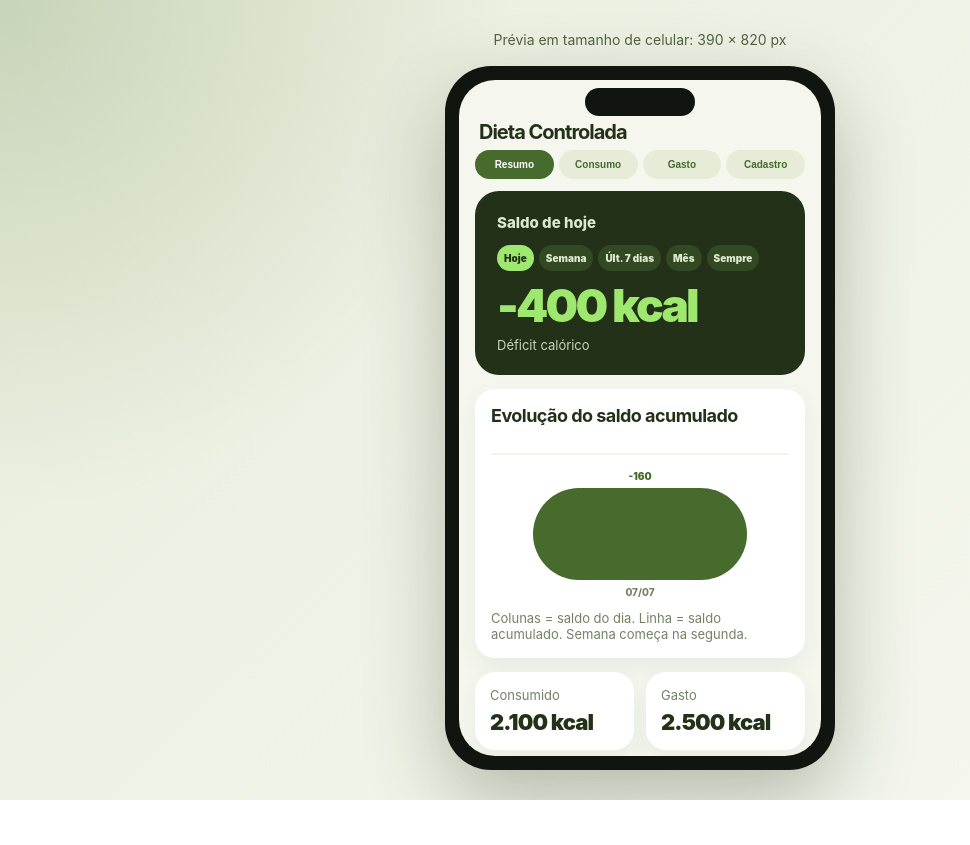
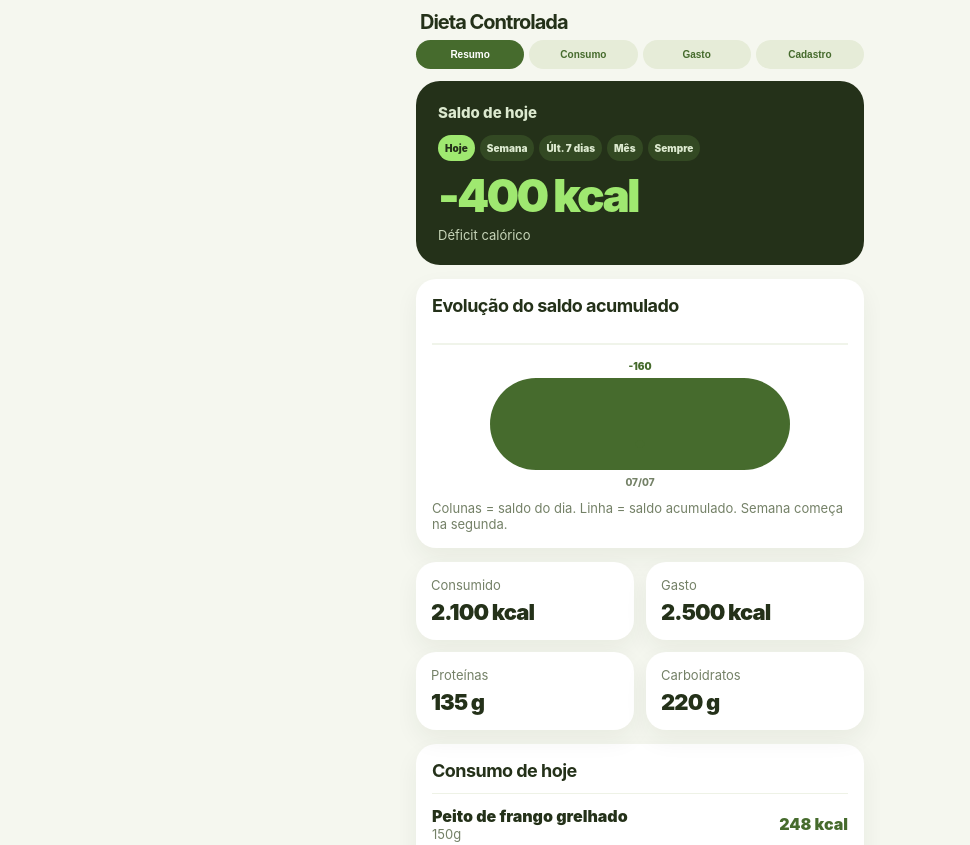
Before and after one commit to RobsonColonia/App---Dieta-Controlada, a website: page index.html in a window 1280 px wide. Shown: the top 845 px of the page, without its empty margins (0-970 px from the left). Before the commit the page ends 800 px from the top, so only its background shows below. Drawn offline with Linux system fonts and the light colour scheme.

Commit message:
Add files via upload

```diff
--- a/index.html
+++ b/index.html
@@ -3,7 +3,7 @@
 <head>
   <meta charset="utf-8" />
   <meta name="viewport" content="width=device-width, initial-scale=1" />
-  <title>Dieta Controlada - Prévia Mobile</title>
+  <title>Dieta Controlada</title>
   <style>
     * {
       box-sizing: border-box;
@@ -12,44 +12,16 @@
     body {
       margin: 0;
       min-height: 100vh;
-      background:
-        radial-gradient(circle at top left, rgba(70, 107, 45, 0.20), transparent 32rem),
-        linear-gradient(135deg, #e8eedc, #f7f8f1);
+      background: #f5f7ef;
       color: #243119;
       font-family: Inter, ui-sans-serif, system-ui, -apple-system, BlinkMacSystemFont, "Segoe UI", sans-serif;
-      display: grid;
-      place-items: center;
-      padding: 28px;
-    }
-
-    .stage {
-      display: grid;
-      gap: 18px;
-      justify-items: center;
-    }
-
-    .hint {
-      color: #526344;
-      font-size: 14px;
-      text-align: center;
-    }
-
-    .phone {
-      width: 390px;
-      max-width: calc(100vw - 32px);
-      height: 820px;
-      max-height: calc(100vh - 96px);
-      background: #11150f;
-      border-radius: 46px;
-      padding: 14px;
-      box-shadow: 0 30px 80px rgba(36, 49, 25, 0.30);
-      position: relative;
     }
 
     .screen {
-      height: 100%;
+      min-height: 100vh;
+      max-width: 480px;
+      margin: 0 auto;
       overflow: auto;
-      border-radius: 36px;
       background: #f5f7ef;
       scrollbar-width: none;
     }
@@ -58,20 +30,8 @@
       display: none;
     }
 
-    .notch {
-      position: absolute;
-      top: 22px;
-      left: 50%;
-      transform: translateX(-50%);
-      width: 110px;
-      height: 28px;
-      background: #11150f;
-      border-radius: 999px;
-      z-index: 3;
-    }
-
     header {
-      padding: 42px 20px 8px;
+      padding: max(12px, env(safe-area-inset-top)) 20px 8px;
     }
 
     h1 {
@@ -342,11 +302,7 @@
   </style>
 </head>
 <body>
-  <div class="stage">
-    <div class="hint">Prévia em tamanho de celular: 390 × 820 px</div>
-    <div class="phone">
-      <div class="notch"></div>
-      <div class="screen">
+  <div class="screen">
         <header>
           <h1>Dieta Controlada</h1>
         </header>
@@ -505,8 +461,6 @@
             </div>
           </section>
         </main>
-      </div>
-    </div>
   </div>
 
   <script>
```
